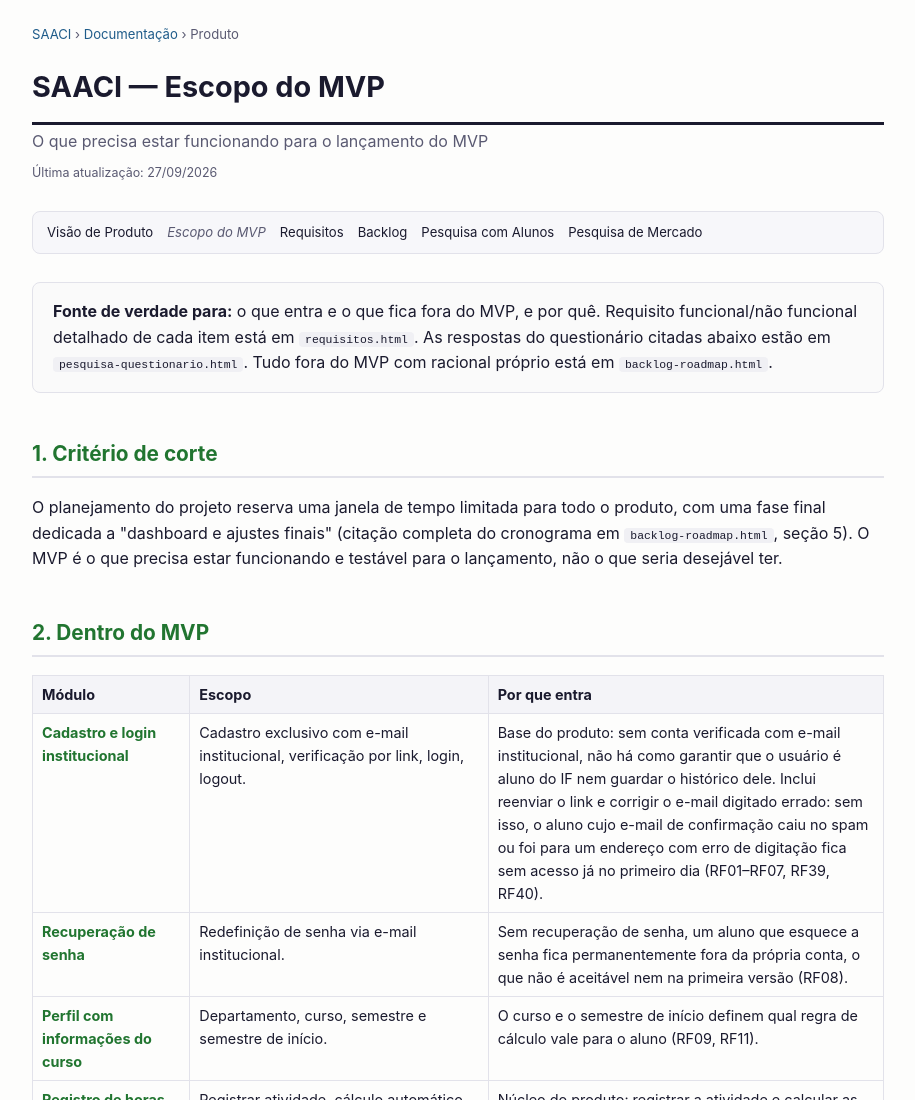
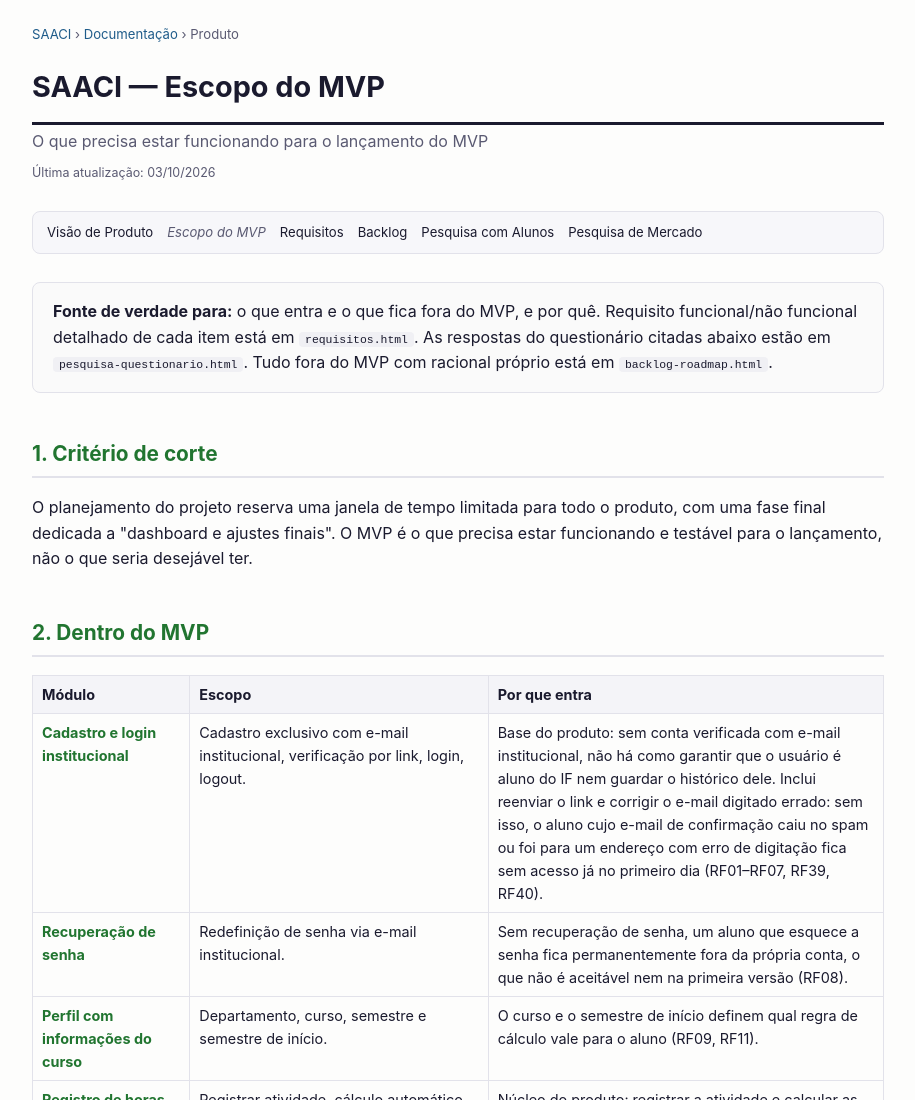
Before and after one commit to JardelBrasiliano/SAACI-produto, a website: page documentacao/produto/escopo-mvp.html in a window 1280 px wide. Shown: the top 1100 px of the page, without its empty margins (182-1097 px from the left). Drawn offline with Linux system fonts and the light colour scheme.

Commit message:
docs: remoçao de referencia excluída

```diff
--- a/documentacao/produto/escopo-mvp.html
+++ b/documentacao/produto/escopo-mvp.html
@@ -11,7 +11,7 @@
 <nav class="crumbs"><a href="../../index.html">SAACI</a> › <a href="../README.md">Documentação</a> › Produto</nav>
 <h1>SAACI — Escopo do MVP</h1>
 <div class="subtitle">O que precisa estar funcionando para o lançamento do MVP</div>
-<div class="atualizado">Última atualização: 27/09/2026</div>
+<div class="atualizado">Última atualização: 03/10/2026</div>
 <nav class="siblings">
   <a href="visao-produto.html">Visão de Produto</a>
   <span class="atual">Escopo do MVP</span>
@@ -31,9 +31,8 @@ Tudo fora do MVP com racional próprio está em <code>backlog-roadmap.html</code
 <h2>1. Critério de corte</h2>
 <p>
 O planejamento do projeto reserva uma janela de tempo limitada para todo o produto,
-com uma fase final dedicada a "dashboard e ajustes finais" (citação completa do cronograma em
-<code>backlog-roadmap.html</code>, seção 5). O MVP é o que precisa estar funcionando e testável
-para o lançamento, não o que seria desejável ter.
+com uma fase final dedicada a "dashboard e ajustes finais". O MVP é o que precisa estar
+funcionando e testável para o lançamento, não o que seria desejável ter.
 </p>
 
 <h2>2. Dentro do MVP</h2>
```
